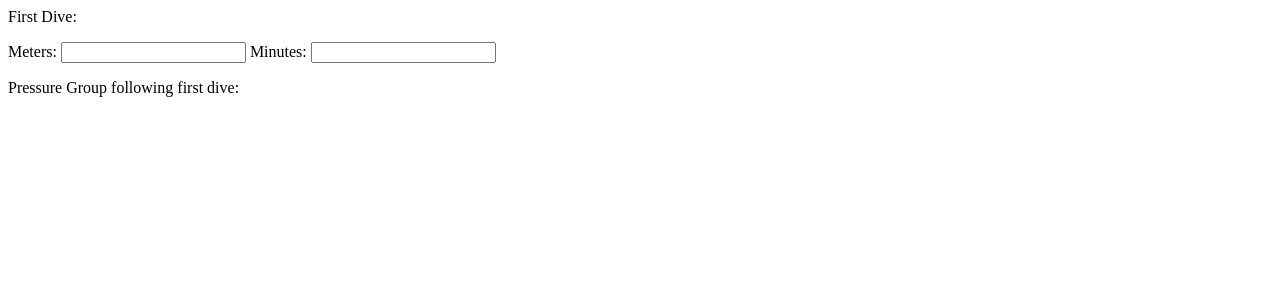
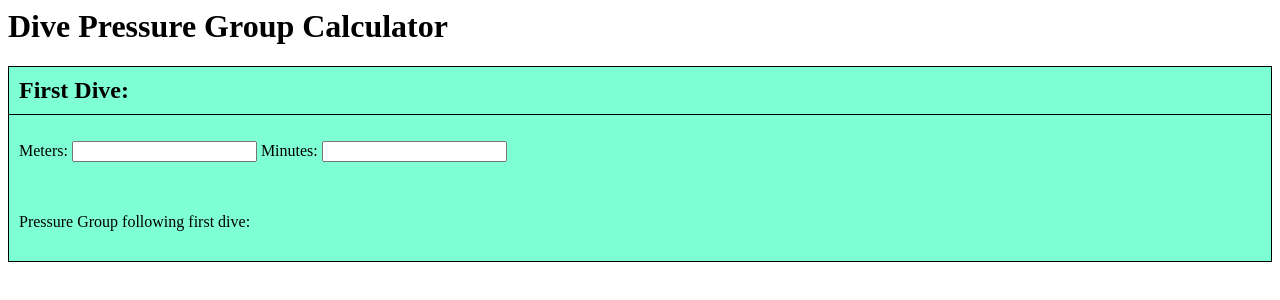
Before and after one commit to ALacker/scuba, a plain HTML site: page index.html in a window 1280 px wide. Drawn offline with Linux system fonts and the light colour scheme.

Commit message:
Make it slightly less ugly

```diff
--- a/index.html
+++ b/index.html
@@ -4,16 +4,35 @@
   <script src="scuba.js"></script>
 
   <style>
+    h2 {
+      border-bottom: 1px solid black;
+      padding: 10px;
+      margin: 0;
+    }
     .is-hidden {
-       display: none;
+      display: none;
+    }
+    .dive-section {
+      background-color: aquamarine;
+      margin-bottom: 20px;
+      border: 1px solid black;
+    }
+    .dive-section p {
+      padding: 10px;
+    }
+    .calculated-information {
+      font-weight: bold;
+      font-size: 2em;
+
+      padding: 5px;
+      margin: 5px;
     }
   </style>
 </head>
 <body>
-<div class="js-dive-one">
-  <p>
-    First Dive:
-  </p>
+<h1>Dive Pressure Group Calculator</h1>
+<div class="js-dive-one dive-section">
+  <h2>First Dive:</h2>
   <p>
     <label for="meters-input">Meters:</label>
     <input id="meters-input" name="meters-input" type="text" class="js-meters"></input>
@@ -22,16 +41,17 @@
     <input id="minutes-input" name="minutes-input" type="text" class="js-minutes"></input>
   </p>
   <p>
-    Pressure Group following first dive: <div class="output"></div>
+    Pressure Group following first dive: <span class="js-output calculated-information"></span>
   </p>
 </div>
-<div class="js-dive-two is-hidden">
+<div class="js-dive-two is-hidden dive-section">
+  <h2>Second Dive:</h2>
   <p>
     <label for="surface-interval-input">How much was the surface interval? (in minutes):</label>
     <input id="surface-interval-input" name="surface-interval-input" type="text" class="js-surface-interval"></input>
   </p>
   <p>
-    Pressure Group following surface interval: <div class="js-dive-two-output"></div>
+    Pressure Group following surface interval: <span class="js-dive-two-output calculated-information"></span>
   </p>
 </div>
 </body>
```
